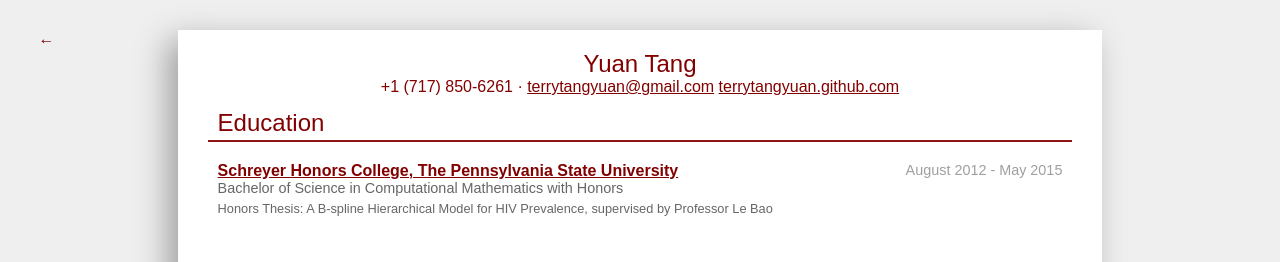
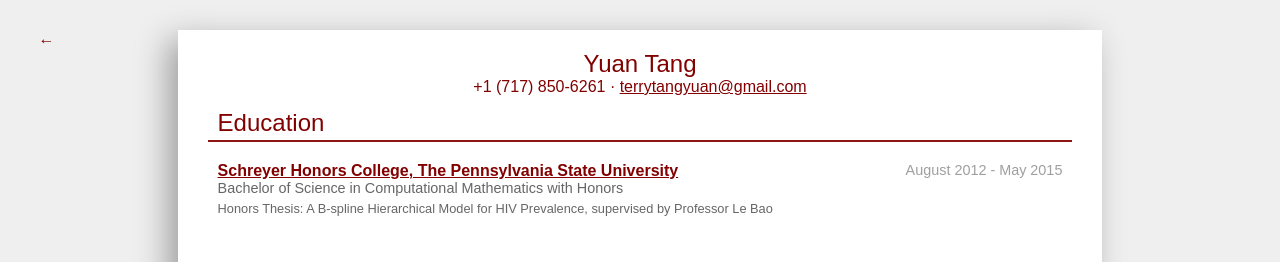
Before and after one commit to terrytangyuan/terrytangyuan.github.com, a Jekyll site: the page cv.html, which Jekyll copies as it is, in a window 1280 px wide. Shown: the top 262 px of the page. Built offline with Jekyll 4.4.1, drawn with Linux system fonts in a browser that asks for light colours.

Commit message:
remove website

```diff
--- a/cv.html
+++ b/cv.html
@@ -21,16 +21,14 @@
             <div>
                 <span>+1 (717) 850-6261</span> ·
                 <a class="cv-link" href="mailto:terrytangyuan@gmail.com">terrytangyuan@gmail.com</a>
-                <a class="cv-link" href="terrytangyuan.github.com">terrytangyuan.github.com</a>
             </div>
         </div>
         <div class="print-only">
-            <div>+1(717)850-6261 · terrytangyuan@gmail.com · terrytangyuan.github.com</div>
+            <div>+1(717)850-6261 · terrytangyuan@gmail.com</div>
         </div>
         <div class="mobile-only">
             <div>+1(717)850-6261</div>
             <div>terrytangyuan@gmail.com</div>
-            <div>terrytangyuan.github.com</div>
         </div>
     </div>
 
```
